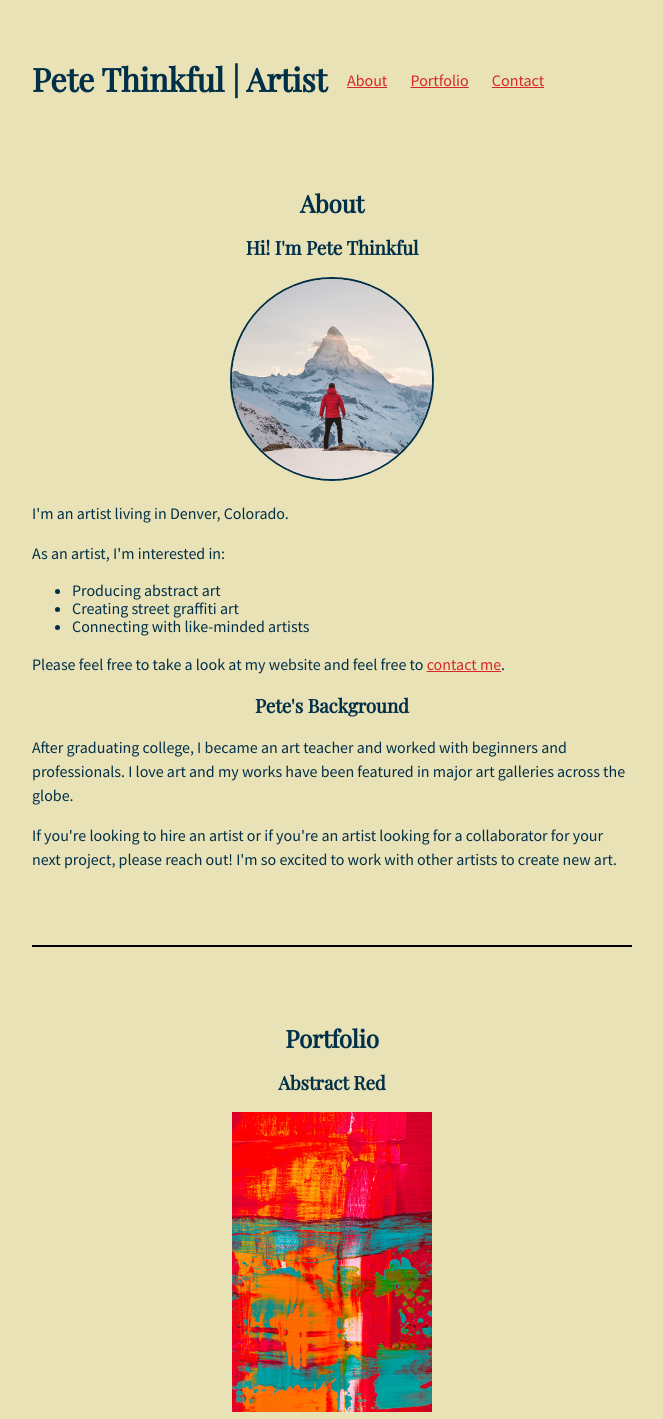
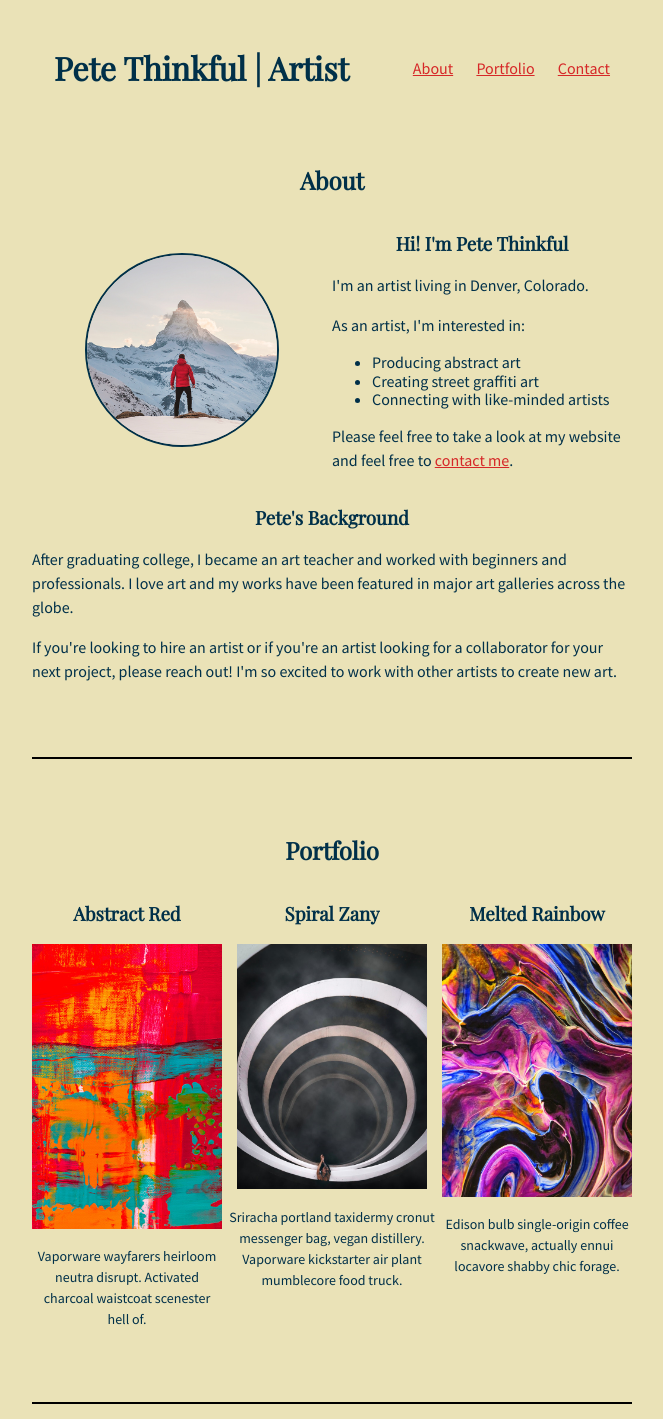
Before and after one commit to jeckel2788/starter-pete-thinkful-portfolio-main, a plain HTML site: page index.html in a window 1280 px wide. Shown: the top 1419 px of the page, without its empty margins (308-971 px from the left). Drawn offline with nearby package versions, Linux system fonts and the light colour scheme.

Commit message:
flex regrouping items

```diff
--- a/index.html
+++ b/index.html
@@ -13,9 +13,9 @@
   </head>
   <body>
      <!-- Header section -->
-    <header>
-      <h1>Pete Thinkful | Artist</h1>
-      <nav>
+     <header class="group">
+      <h1 class="item">Pete Thinkful | Artist</h1>
+      <nav class="item">
         <a href="#about">About</a>
         <a href="#portfolio">Portfolio</a>
         <a href="#contact">Contact</a>
@@ -27,8 +27,7 @@
         <!-- About section -->
         <article id="about">
           <h2>About</h2>
-          <section>
-            <h3>Hi! I'm Pete Thinkful</h3>
+          <section class="group">
             <div>
               <img
                 class="image-circle"
@@ -36,6 +35,9 @@
                 alt="Pete Thinkful"
               />
             </div>
+            <div>
+              <div style="text-align: left;">
+                <h3>Hi! I'm Pete Thinkful</h3>
                 <p>I'm an artist living in Denver, Colorado.</p>
                 <p>As an artist, I'm interested in:</p>
                 <ul>
@@ -47,6 +49,8 @@
                   Please feel free to take a look at my website and feel free to
                   <a href="#contact">contact me</a>.
                 </p>
+              </div>
+            </div>
           </section>
 
           <section>
@@ -69,12 +73,13 @@
         <!-- Portfolio section -->
         <article id="portfolio">
           <h2>Portfolio</h2>
+          <div class="group">
             <section>
               <h3>Abstract Red</h3>
               <div>
                 <img src="images/abstract-red.png" alt="Abstract Red" />
               </div>
-            <p>
+              <p class="description-font">
                 Vaporware wayfarers heirloom neutra disrupt. Activated charcoal
                 waistcoat scenester hell of.
               </p>
@@ -85,7 +90,7 @@
               <div>
                 <img src="images/spiral-zany.png" alt="Spiral Zany" />
               </div>
-            <p>
+              <p class="description-font">
                 Sriracha portland taxidermy cronut messenger bag, vegan
                 distillery. Vaporware kickstarter air plant mumblecore food truck.
               </p>
@@ -96,11 +101,12 @@
               <div>
                 <img src="images/melted-rainbow.png" alt="Melted Rainbow" />
               </div>
-            <p>
+              <p class="description-font">
                 Edison bulb single-origin coffee snackwave, actually ennui
                 locavore shabby chic forage.
               </p>
             </section>
+          </div>
         </article>
 
         <hr />
--- a/style.css
+++ b/style.css
@@ -19,15 +19,10 @@ h3 {
 /* Header */
 header {
   text-align: center;
-  flex-direction: row;
-    flex-basis: fit-content;
-    display: inline-flex;
-    align-items: center;
-    margin-left: 25%;
+  margin: auto;
+  width: 600px;
+  padding: 10px 0px;
 }
-
-
-
 
 /* Containers */
 div {
@@ -65,8 +60,7 @@ nav a {
 
 /* Images */
 img {
-  width: 100%;
-  max-width: 200px;
+  width: 190px;
   height: auto;
 }
 
@@ -75,6 +69,9 @@ img {
   border-radius: 50%;
 }
 
+.description-font {
+  font-size: 14px;
+}
 /* Footer */
 footer {
   text-align: center;
@@ -84,3 +81,10 @@ footer {
 hr {
   border: 1px solid black;
 }
+
+.group {
+  display: flex;
+}
+.item {
+  margin: auto;
+}
```
Lines whose indentation alone changed are shown as unchanged.
